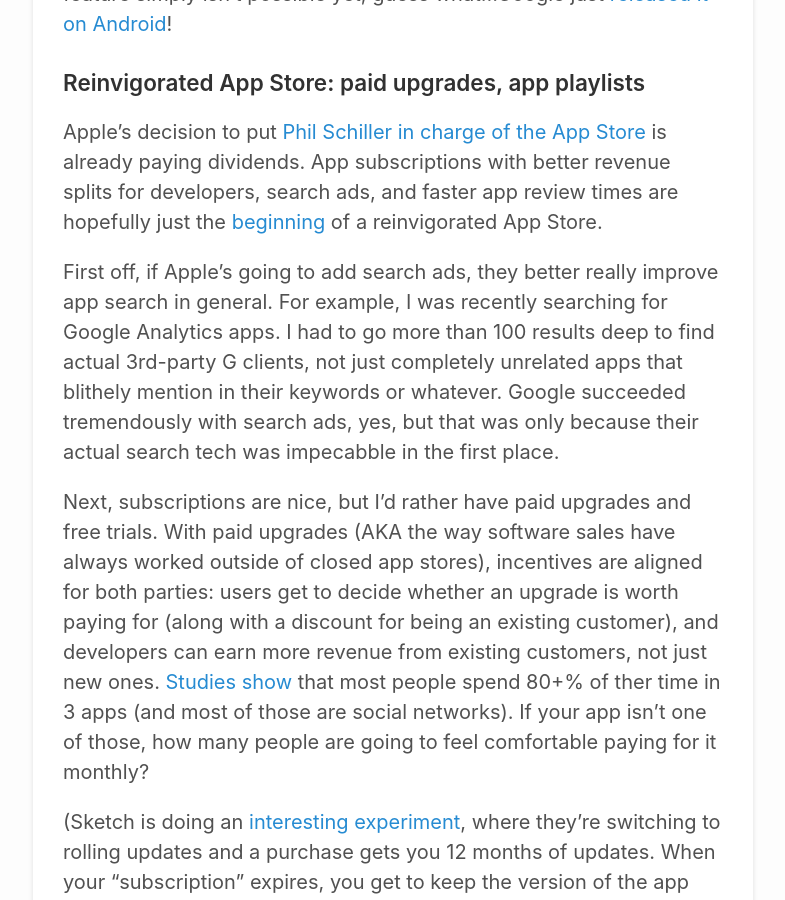
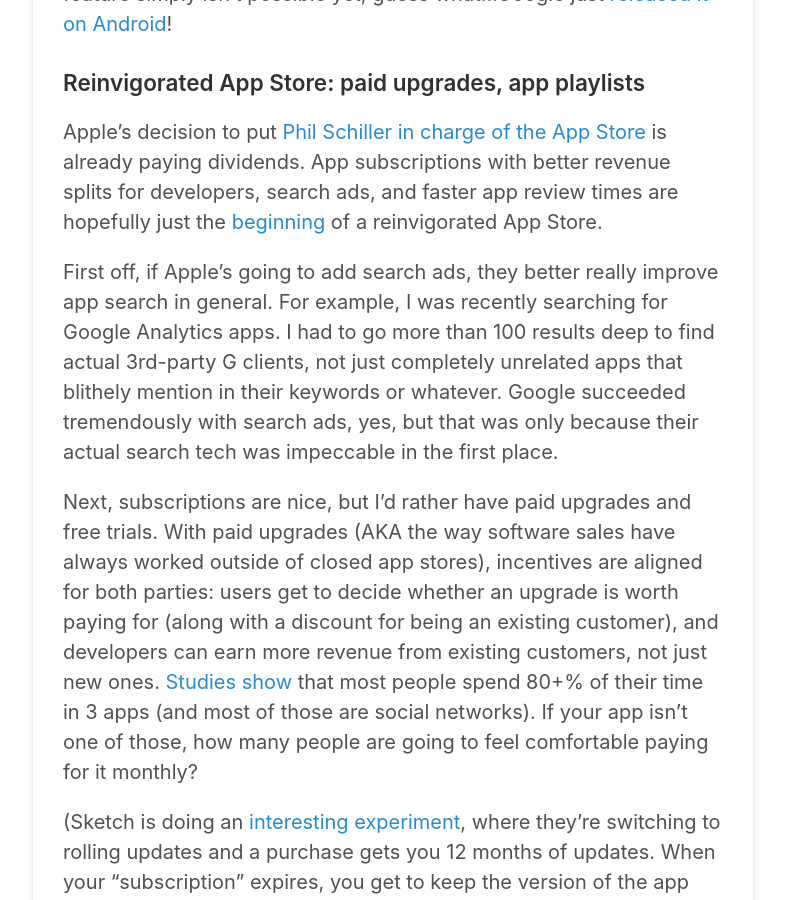
Before and after one commit to rkudeshi/rkudeshi.github.io, a Jekyll site: the page built from _posts/2016-06-13-ios-10-tvos.md, in a window 1280 px wide and 900 px high, scrolled down 3101 px. Shown: the whole window, without its empty margins (247-1032 px from the left). Built offline with Jekyll 4.4.1, drawn with Linux system fonts in a browser that asks for light colours; some of the changed text lies outside the part shown.

Commit message:
Fix typos

```diff
--- a/_posts/2016-06-13-ios-10-tvos.md
+++ b/_posts/2016-06-13-ios-10-tvos.md
@@ -52,9 +52,9 @@
 
 Apple's decision to put [Phil Schiller in charge of the App Store](http://www.theverge.com/2015/12/17/10412204/apple-phil-schiller-now-leads-app-store) is already paying dividends. App subscriptions with better revenue splits for developers, search ads, and faster app review times are hopefully just the [beginning](http://daringfireball.net/2016/06/the_new_app_store) of a reinvigorated App Store.
 
-First off, if Apple's going to add search ads, they better really improve app search in general. For example, I was recently searching for Google Analytics apps. I had to go more than 100 results deep to find actual 3rd-party G clients, not just completely unrelated apps that blithely mention in their keywords or whatever. Google succeeded tremendously with search ads, yes, but that was only because their actual search tech was impecabble in the first place.
+First off, if Apple's going to add search ads, they better really improve app search in general. For example, I was recently searching for Google Analytics apps. I had to go more than 100 results deep to find actual 3rd-party G clients, not just completely unrelated apps that blithely mention in their keywords or whatever. Google succeeded tremendously with search ads, yes, but that was only because their actual search tech was impeccable in the first place.
 
-Next, subscriptions are nice, but I'd rather have paid upgrades and free trials. With paid upgrades (AKA the way software sales have always worked outside of closed app stores), incentives are aligned for both parties: users get to decide whether an upgrade is worth paying for (along with a discount for being an existing customer), and developers can earn more revenue from existing customers, not just new ones. [Studies show](http://fortune.com/2015/09/24/apps-smartphone-facebook/) that most people spend 80+% of ther time in 3 apps (and most of those are social networks). If your app isn't one of those, how many people are going to feel comfortable paying for it monthly?
+Next, subscriptions are nice, but I'd rather have paid upgrades and free trials. With paid upgrades (AKA the way software sales have always worked outside of closed app stores), incentives are aligned for both parties: users get to decide whether an upgrade is worth paying for (along with a discount for being an existing customer), and developers can earn more revenue from existing customers, not just new ones. [Studies show](http://fortune.com/2015/09/24/apps-smartphone-facebook/) that most people spend 80+% of their time in 3 apps (and most of those are social networks). If your app isn't one of those, how many people are going to feel comfortable paying for it monthly?
 
 (Sketch is doing an [interesting experiment](https://blog.sketchapp.com/versioning-licensing-and-sketch-4-0-8ad98783e9ba), where they're switching to rolling updates and a purchase gets you 12 months of updates. When your "subscription" expires, you get to keep the version of the app you have, you just don't get new feature upgrades. I wonder if Apple will support that use case?)
 
@@ -68,7 +68,7 @@
 
 For one, please actually show the number of tabs open again in the bottom right, like pre-iOS 7. As I noted last year, Safari silently overwrites your oldest tab when you try opening a tab after hitting the limit. I read tons of links, so I have to keep manually counting how many tabs I have open to make sure I don't lose any.
 
-Next, it would be great if we could swipe on autcompleted search queries to put them in the search bar, so you can still add more terms after it. For example, if I type "iOS Saf", autocomplete will give me "iOS Safari". But if my full query is "iOS Safari search bar", I have to type it all manually even though part of it was in the autocomplete results.
+Next, it would be great if we could swipe on autocompleted search queries to put them in the search bar, so you can still add more terms after it. For example, if I type "iOS Saf", autocomplete will give me "iOS Safari". But if my full query is "iOS Safari search bar", I have to type it all manually even though part of it was in the autocomplete results.
 
 Lastly, the embeddable Safari View Controller introduced in iOS 9 is fantastic. App developers don't have to build a new browser interface and users get a consistent browser in every app. The only catch is that it HAS to be full-screen. So an app like [Narwhal](http://getnarwhal.com), a Reddit client that splits the screen with a browser on top and comments below, can't use SVC. Just make it a little more flexible so *every* app can use SVC.
 
```
Also changed, not shown: other parts of _posts/2016-06-13-ios-10-tvos.md (+1 -1 lines).
